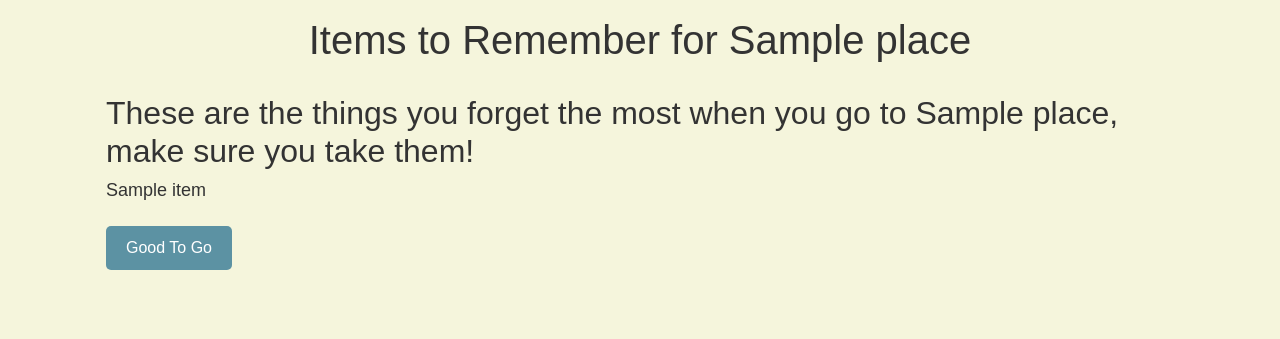
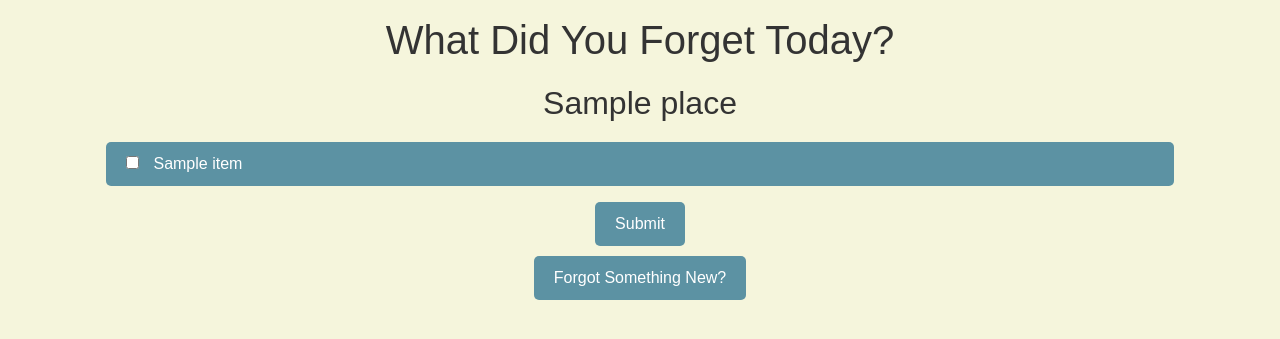
Before and after one commit to MedantSharan/HacklondonHackathon, a Django app: template tasks/templates/forgot_items.html in a window 1280 px wide. Shown: the part 76-415 px from the top of the page. Run offline with Django 3.2, Linux system fonts and the light colour scheme; the template is opened without the code that fills it: most values are stand-ins (such as "Sample title", 1, 10 or a date in 2020); some libraries are stand-ins or nearby versions.

Commit message:
style everything

```diff
--- a/tasks/templates/dashboard.html
+++ b/tasks/templates/dashboard.html
@@ -96,6 +96,4 @@
 </body>
 </html>
 
-
-
 {% endblock %}
--- a/tasks/templates/forgot_items.html
+++ b/tasks/templates/forgot_items.html
@@ -2,6 +2,12 @@
 
 {% block content %}
 
+<!DOCTYPE html>
+<html lang="en">
+<head>
+    <meta charset="UTF-8">
+    <meta name="viewport" content="width=device-width, initial-scale=1.0">
+    <title>What Did You Forget Today?</title>
     <style>
         body {
             font-family: Arial, sans-serif;
@@ -9,83 +15,133 @@
             color: #333; /* Dark font color */
             padding: 20px;
         }
-
-    h1 {
+        h1, h2 {
             text-align: center;
-        margin-bottom: 30px; /* Increased margin for better spacing */
+            margin-bottom: 20px;
         }
-
-    h2 {
-        margin-top: 20px;
+        .checklist-item, .submit-button {
+            display: block;
+            margin: 10px auto;
+            padding: 10px 20px;
+            background-color: #5c92a3; /* Matching button color */
+            color: #fff;
+            border: none;
+            border-radius: 5px;
+            cursor: pointer;
+            transition: background-color 0.3s ease;
         }
-
-    h3 {
-        font-size: 18px; /* Font size */
-        margin-bottom: 5px; /* Adjusted margin for better spacing */
+        .checklist-item:hover, .submit-button:hover {
+            background-color: #47697b; /* Matching button hover color */
         }
-
+        .checklist-item {
+            align-items: center;
+        }
+        .checklist-item input[type="checkbox"] {
+            margin-right: 10px;
+        }
         ul {
             list-style-type: none;
             padding: 0;
         }
-
         li {
             margin-bottom: 10px;
         }
-
-    .submit-button {
-        display: block;
-        margin-top: 20px;
-        padding: 10px 20px;
-        background-color: #5c92a3; /* Desired blue-green color */
-        color: #fff;
-        border: none;
-        border-radius: 5px;
-        cursor: pointer;
-        font-family: Arial, sans-serif; /* Font family */
-        font-size: 16px; /* Font size */
+        /* Modal styles */
+        .modal {
+            display: none;
+            position: fixed;
+            z-index: 1;
+            left: 0;
+            top: 0;
+            width: 100%;
+            height: 100%;
+            overflow: auto;
+            background-color: rgba(0,0,0,0.4);
+            padding-top: 60px;
         }
-
-    .submit-button:hover {
-        background-color: #47697b; /* Darker blue-green on hover */
+        .modal-content {
+            background-color: #fefefe;
+            margin: 5% auto;
+            padding: 20px;
+            border: 1px solid #888;
+            width: 80%;
         }
-
     </style>
 
+
+
+</head>
+<body>
     <div class="container">
-    <div class="row">
-        <div class="col-12">
-            <h1>Items to Remember for {{ place.name }}</h1>
-            <h2>These are the things you forget the most when you go to {{ place.name }}, make sure you take them!</h2>
-            <form id="itemsForm" method="post">
+        <h1>What Did You Forget Today?</h1>
+        <h2>{{ place.name }}</h2>
+        <form method="post">
             {% csrf_token %}
             <ul>
                 {% for item in items %}
-                    <li>
-                        <label for="item_{{ item.id }}"><h3>{{ item.name }}</h3></label>
+                <li class="checklist-item">
+                    <input type="checkbox" name="items[]" value="{{ item.id }}" {% if item.checked %}checked{% endif %}>
+                    <span>{{ item.name }}</span>
                 </li>
                 {% endfor %}
             </ul>
-                <button type="button" id="goodToGoButton" class="submit-button">Good To Go</button>
+            <button type="submit" class="submit-button">Submit</button>
+            <button type="button" class="submit-button" id="forgot-new-btn">Forgot Something New?</button>
+        </form>
+    </div>
+
+    <!-- Modal -->
+    <div id="myModal" class="modal">
+        <div class="modal-content">
+            <span class="close">&times;</span>
+            <h2>Add New Item</h2>
+            <!-- Form to add new item -->
+            <form id="new-item-form">
+                <label for="new-item-name">Item Name:</label>
+                <input type="text" id="new-item-name" name="new-item-name">
+                <button type="submit" class="submit-button">Add</button>
             </form>
         </div>
     </div>
-</div>
 
-<script src="https://cdn.jsdelivr.net/npm/canvas-confetti@1.9.2/dist/confetti.browser.min.js"></script>
     <script>
-document.getElementById('goodToGoButton').addEventListener('click', function() {
-    // Trigger the confetti
-    confetti({
-        particleCount: 100,
-        spread: 70,
-        origin: { y: 0.6 }
-    });
+        // Get the modal
+        var modal = document.getElementById("myModal");
 
-    // Submit the form after a short delay
-    setTimeout(function() {
-        document.getElementById('itemsForm').submit();
-    }, 1000); // Adjust the delay here as needed
+        // Get the button that opens the modal
+        var btn = document.getElementById("forgot-new-btn");
+
+        // Get the <span> element that closes the modal
+        var span = document.getElementsByClassName("close")[0];
+
+        // When the user clicks on the button, open the modal
+        btn.onclick = function() {
+            modal.style.display = "block";
+        }
+
+        // When the user clicks on <span> (x), close the modal
+        span.onclick = function() {
+            modal.style.display = "none";
+        }
+
+        // When the user clicks anywhere outside of the modal, close it
+        window.onclick = function(event) {
+            if (event.target == modal) {
+                modal.style.display = "none";
+            }
+        }
+
+        // Submit the form to add a new item
+        document.getElementById("new-item-form").addEventListener("submit", function(event) {
+            event.preventDefault();
+            var newItemName = document.getElementById("new-item-name").value;
+            // You can handle the submission of the new item form here
+            // For example, you can use AJAX to send the form data to the server
+            console.log("New item name:", newItemName);
+            // Close the modal after submitting the form
+            modal.style.display = "none";
         });
     </script>
+</body>
+</html>
 {% endblock %}
```
Also changed, not shown: tasks/forms.py (+13 -5 lines), tasks/templates/add_place_items.html (+56 -58 lines), tasks/templates/remember_items.html (+34 -2 lines). Lines whose indentation alone changed are shown as unchanged.
